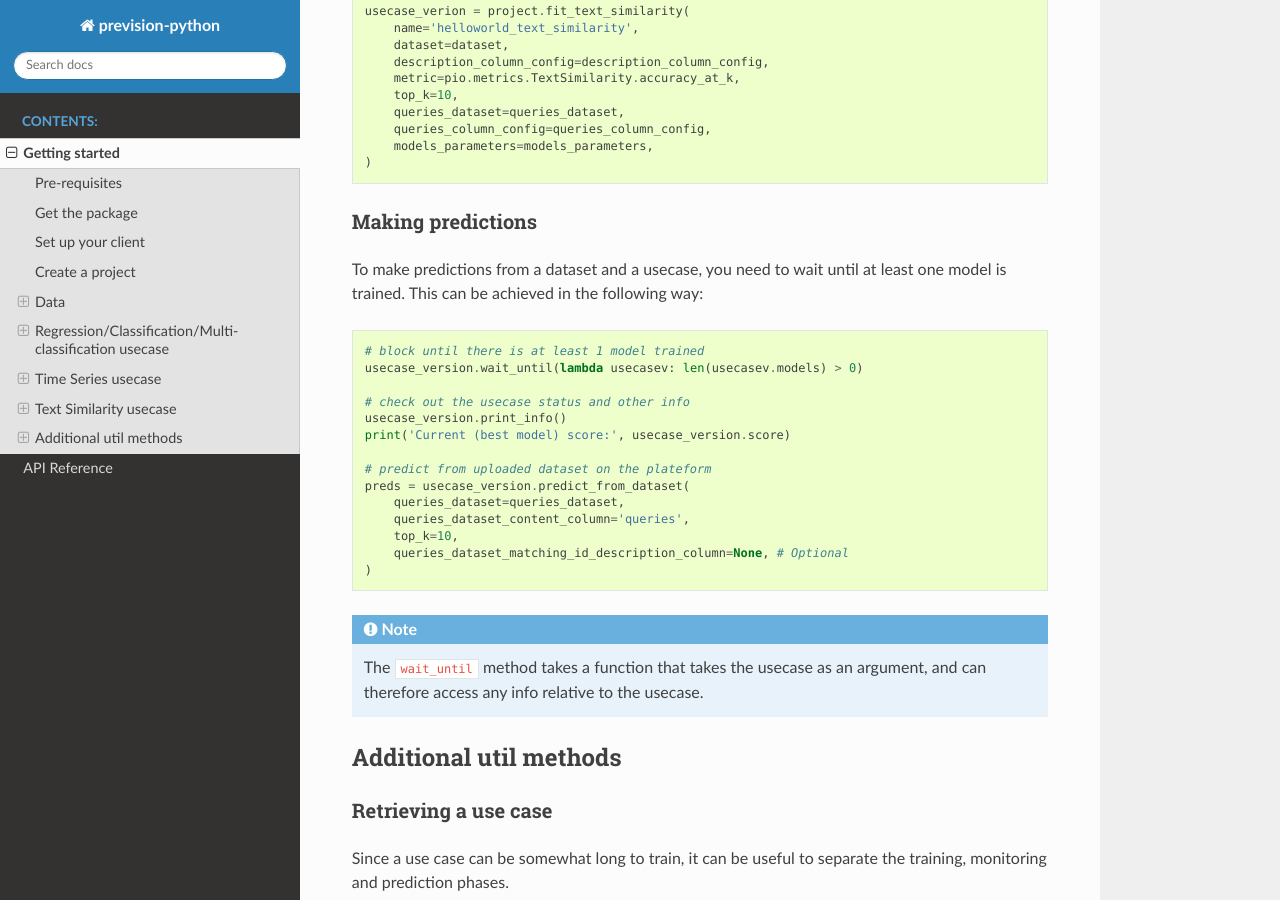
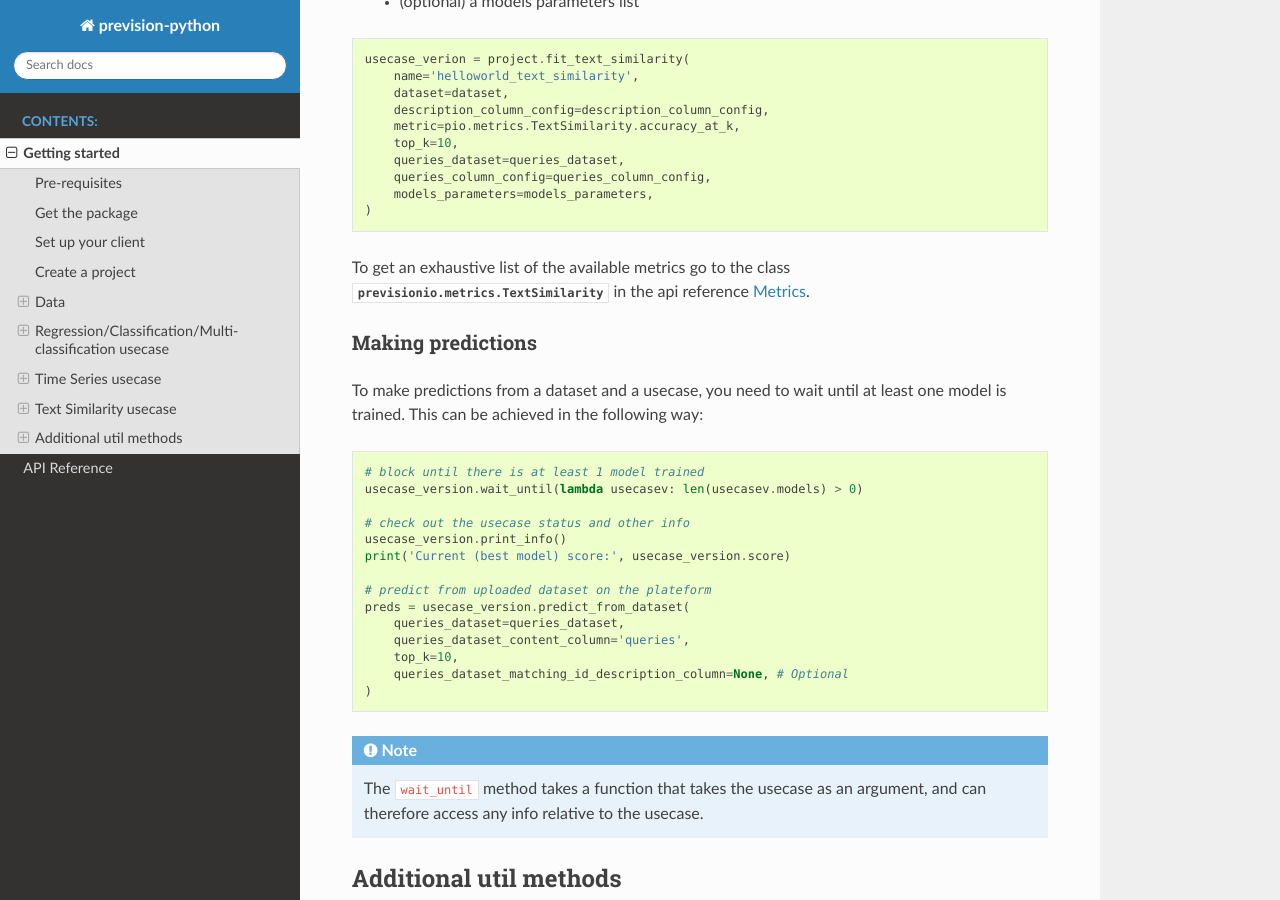
Before and after one commit to previsionio/prevision-python, a Sphinx documentation site: the page built from docs/source/getting_started.rst, in a window 1280 px wide and 900 px high, scrolled down 8686 px. Built offline with Sphinx 7.4.7 and the Read the Docs theme 2.0.0, drawn with Linux system fonts in a browser that asks for light colours; formulas are drawn with MathJax 3; some of the changed text lies outside the part shown.

Commit message:
feat: add link to metrics in api reference

```diff
--- a/docs/source/getting_started.rst
+++ b/docs/source/getting_started.rst
@@ -246,6 +246,8 @@ If you want to use image data for your usecase, you need to provide the API with
         holdout_dataset=None,
     )
 
+To get an exhaustive list of the available metrics go to the api reference :ref:`metrics_reference`.
+
 .. _making prediction:
 
 Making predictions
@@ -433,6 +435,8 @@ You can then create a new text similarity usecase based on:
         models_parameters=models_parameters,
     )
 
+To get an exhaustive list of the available metrics go to the class :class:`.previsionio.metrics.TextSimilarity` in the api reference :ref:`metrics_reference`.
+
 Making predictions
 ------------------
 
```
